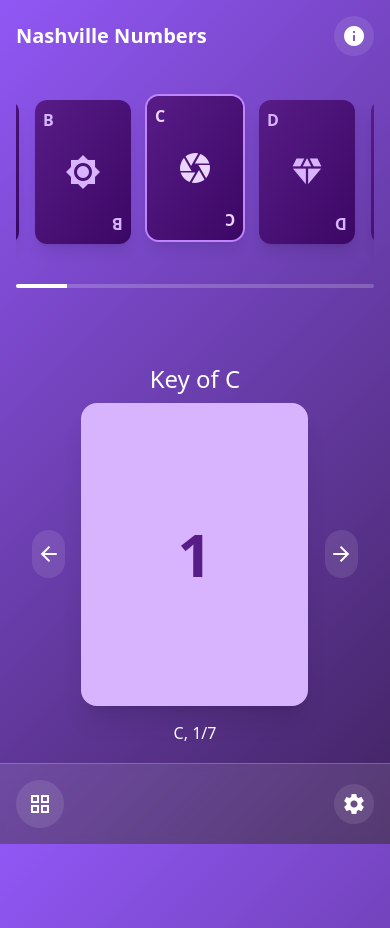
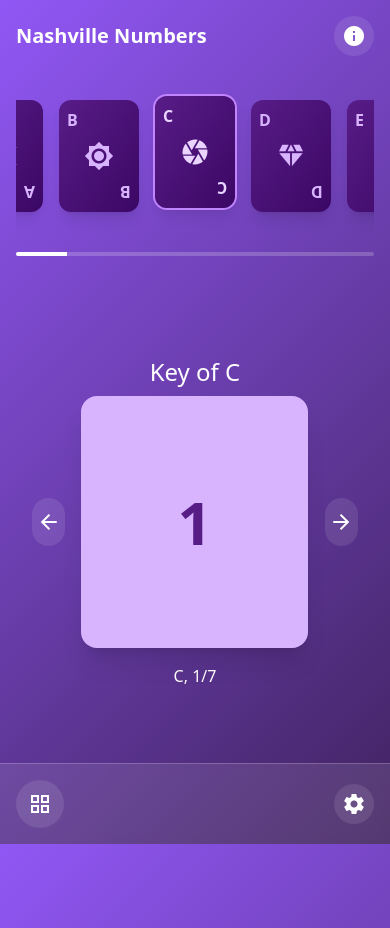
Before and after one commit to jtsternberg/Nashville-Numbers-Flash-Cards, a Vue app: page / in a window 390 px wide. Built offline with nearby package versions, Linux system fonts and the light colour scheme.

Commit message:
Responsive height styling

```diff
--- a/src/components/FlashCard.vue
+++ b/src/components/FlashCard.vue
@@ -34,7 +34,7 @@ defineExpose({ toggleFlip })
 
 <template>
    <div
-      class="w-full max-w-sm aspect-[3/4] perspective-1000 mx-auto cursor-pointer select-none focus-visible:outline-none focus-visible:ring-2 focus-visible:ring-purple-400 focus-visible:ring-offset-2 rounded-2xl"
+      class="w-full max-w-sm aspect-[3/4] short:aspect-[9/10] perspective-1000 mx-auto cursor-pointer select-none focus-visible:outline-none focus-visible:ring-2 focus-visible:ring-purple-400 focus-visible:ring-offset-2 rounded-2xl"
       :class="[
          { 'is-flipped': isFlipped },
          cardClasses
--- a/src/components/KeyCard.vue
+++ b/src/components/KeyCard.vue
@@ -41,7 +41,7 @@ function handleClick() {
    >
       <!-- Card container -->
       <div
-         class="w-24 h-36 rounded-xl shadow-lg transition-all duration-300 transform hover:-translate-y-1 hover:shadow-2xl bg-gradient-to-br from-purple-900 to-purple-950"
+         class="w-20 h-28 tall:w-24 tall:h-36 rounded-xl shadow-lg transition-all duration-300 transform hover:-translate-y-1 hover:shadow-2xl bg-gradient-to-br from-purple-900 to-purple-950"
          :class="[
             isSelected
                ? 'ring-2 ring-purple-400 -translate-y-1 shadow-2xl'
@@ -64,11 +64,11 @@ function handleClick() {
                <template v-for="(iconItem, index) in icon" :key="iconItem">
                   <span
                      class="material-icons"
-                     :class="icon.length > 1 ? 'text-2xl' : 'text-4xl'"
+                     :class="icon.length > 1 ? 'text-lg tall:text-2xl' : 'text-3xl tall:text-4xl'"
                   >{{ iconItem }}</span>
                   <span
                      v-if="index < icon.length - 1"
-                     class="text-2xl font-light"
+                     class="text-xl tall:text-2xl font-light"
                   >/</span>
                </template>
             </div>
--- a/tailwind.config.js
+++ b/tailwind.config.js
@@ -6,6 +6,10 @@ export default {
    ],
    theme: {
       extend: {
+         screens: {
+            'tall': { 'raw': '(min-height: 880px)' },
+            'short': { 'raw': '(max-height: 880px)' },
+         },
          animation: {
             'flip': 'flip 0.6s ease-in-out',
          },
```
